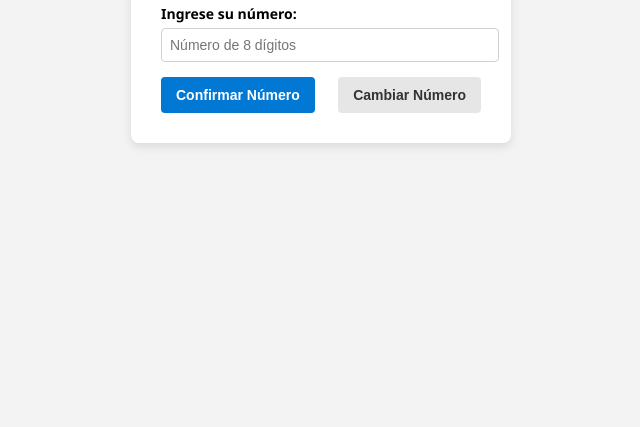
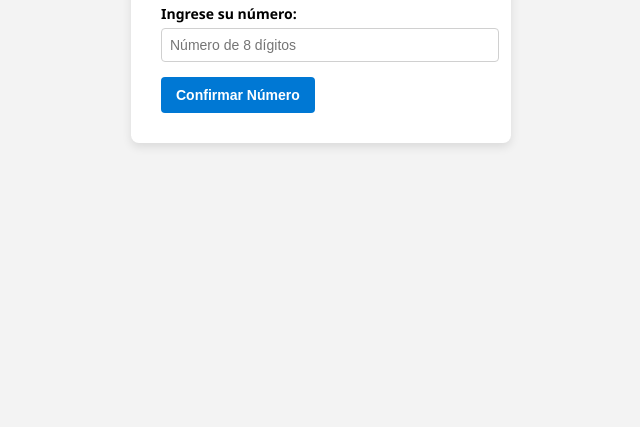
Before and after one commit to ejcruz2/validacioncliente, a plain HTML site: page index.html in a window 1280 px wide. Shown: the part 373-800 px from the top of the page, without its empty margins (319-959 px from the left). Drawn offline with Linux system fonts and the light colour scheme; a web font is replaced by a local one.

Commit message:
Update index.html
cambio de boton

```diff
--- a/index.html
+++ b/index.html
@@ -19,7 +19,6 @@
         <!-- Botones de acción -->
         <div class="button-group">
             <button id="btnConfirmar" class="btn btn-primary">Confirmar Número</button>
-            <button id="btnCambiar" class="btn btn-secondary">Cambiar Número</button>
         </div>
     </div>
 
```
